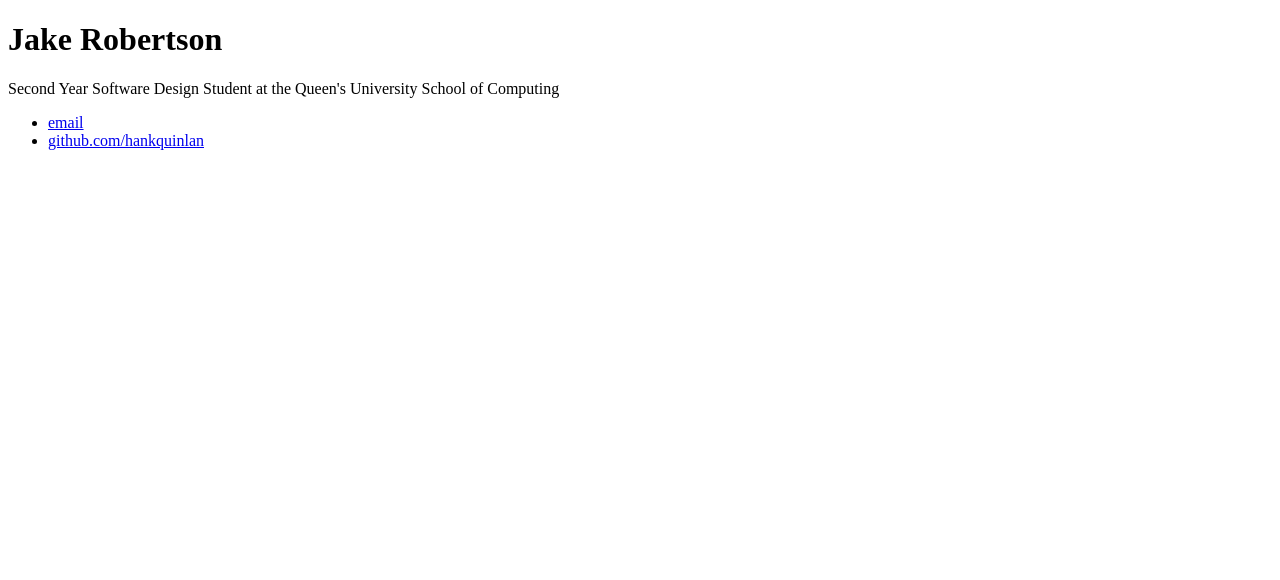
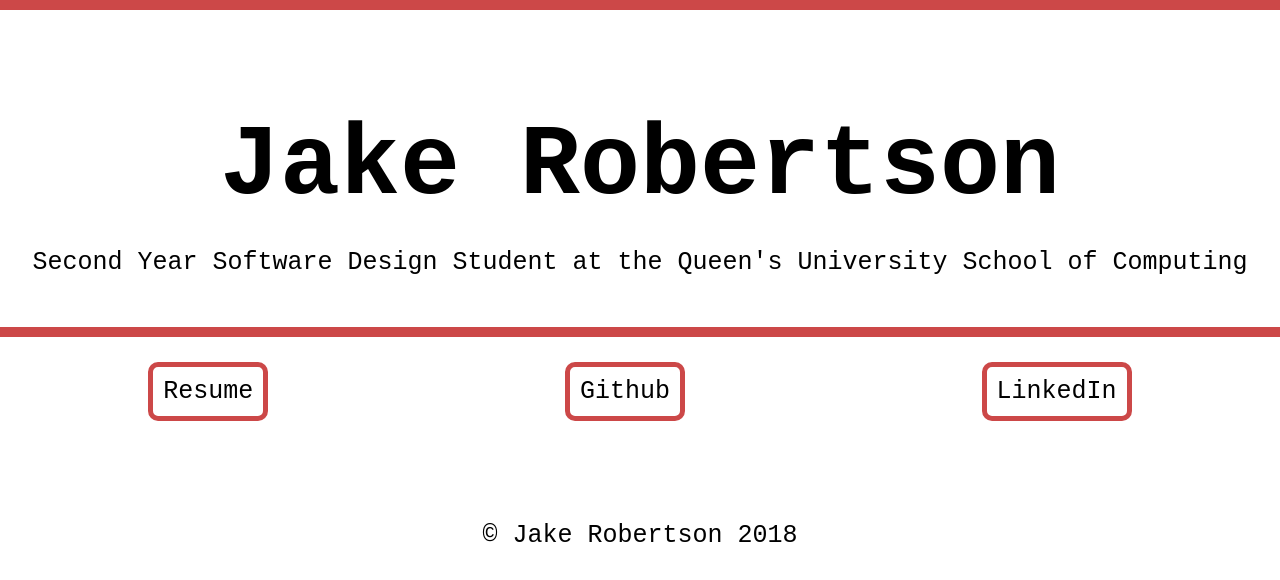
Before and after one commit to alvst/jr2021.github.io, a plain HTML site: page index.html in a window 1280 px wide. Drawn offline with Linux system fonts and the light colour scheme; files that its build step writes are made by us from their sources.

Commit message:
Update index.html
pasted markup from Visual Studio Code

```diff
--- a/index.html
+++ b/index.html
@@ -2,19 +2,26 @@
 <html>
 	<head>
 		<title>Jake Robertson</title>
+		<link rel=stylesheet href="main.css">
 	</head>
 	<body>
-		<div class="container">
-    	<div class="blurb">
-        <h1>Jake Robertson</h1>
-				   <p>Second Year Software Design Student at the Queen's University School of Computing</p>
-    	</div>
+		<div>
+			<div id="top-line">
+			</div>
+			<div>
+                <h1 id="header">Jake Robertson</h1>
+                <p id="blurb">Second Year Software Design Student at the Queen's University School of Computing</p>
+			</div>
+			<div id="bottom-line">
+			</div>
 		</div>
-		<footer>
-    	<ul>
-        <li><a href="mailto:hankquinlanhub@gmail.com">email</a></li>
-        <li><a href="https://github.com/hankquinlan">github.com/hankquinlan</a></li>
-			</ul>
-		</footer>
+		<div id="primary-navigation">
+			<a href="resume.pdf">Resume</a>
+			<a href="https://github.com/jr2021">Github</a>
+			<a href="https://www.linkedin.com/in/jr2021/">LinkedIn</a>
+		</div>
 	</body>
- </html>
+	<footer id="copyright">
+		&copy; Jake Robertson 2018
+	</footer>
+</html>
```
